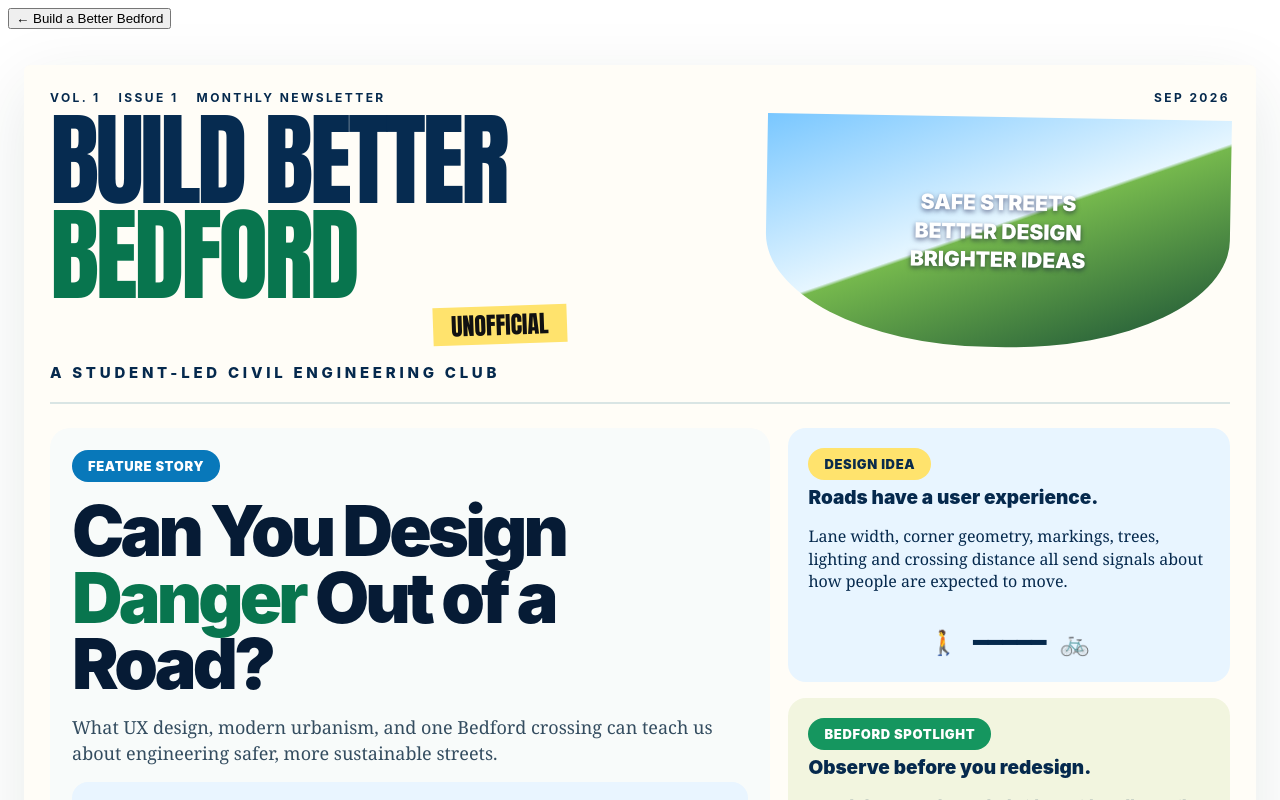
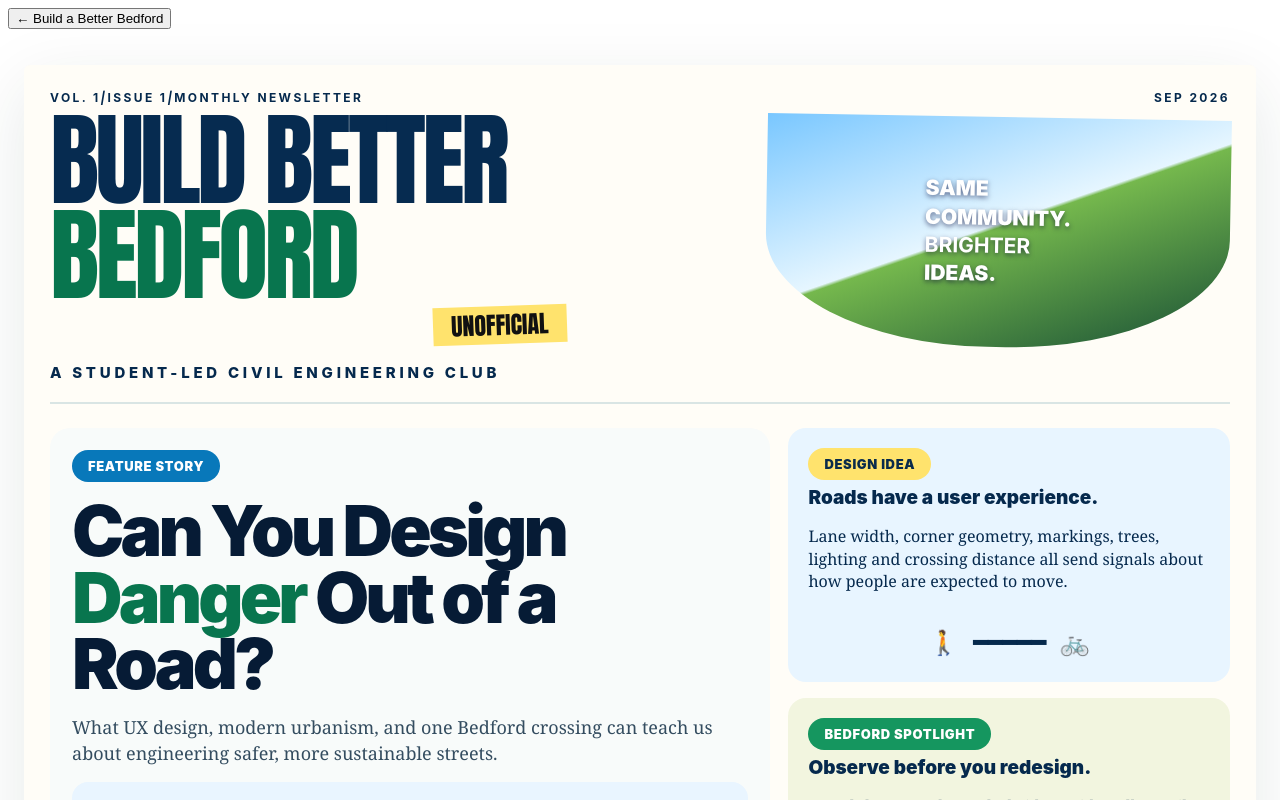
Before and after one commit to alexandraelizabethpominova-wq/build-a-better-bedford, a React (Vite) app: page / in a window 1280 px wide. Both pictures are taken after a click on the button "Newsletter". Shown: the top 800 px of the page. Built offline with nearby package versions, Linux system fonts and the light colour scheme; the HTML template or start-up script is replaced by a standard one.

Commit message:
Rebuild newsletter masthead to match supplied design

```diff
--- a/src/Newsletter.tsx
+++ b/src/Newsletter.tsx
@@ -2,10 +2,19 @@ export default function Newsletter() {
   return (
     <article className="newsletter-page">
       <div className="newsletter-mast">
-        <div className="newsletter-meta"><span>VOL. 1</span><span>ISSUE 1</span><span>MONTHLY NEWSLETTER</span><span>SEP 2026</span></div>
+        <div className="newsletter-meta">
+          <div className="issue-meta"><span>VOL. 1</span><i>|</i><span>ISSUE 1</span><i>|</i><span>MONTHLY NEWSLETTER</span></div>
+          <span>SEP 2026</span>
+        </div>
         <div className="newsletter-brand">
-          <div><h1>BUILD BETTER</h1><h1 className="bedford">BEDFORD</h1><span className="unofficial-stamp">UNOFFICIAL</span></div>
-          <div className="mast-art" aria-hidden="true"><span>SAFE STREETS</span><span>BETTER DESIGN</span><span>BRIGHTER IDEAS</span></div>
+          <div className="mast-title">
+            <h1>BUILD BETTER</h1>
+            <div className="bedford-wrap"><span className="paint-swipe"></span><h1 className="bedford">BEDFORD</h1><span className="unofficial-stamp">UNOFFICIAL</span></div>
+          </div>
+          <div className="mast-art">
+            <div className="mast-slogan">SAME<br/>COMMUNITY.<br/><b>BRIGHTER</b><br/>IDEAS.</div>
+            <span className="slogan-mark"></span>
+          </div>
         </div>
         <p className="newsletter-kicker">A STUDENT-LED CIVIL ENGINEERING CLUB</p>
       </div>
```
